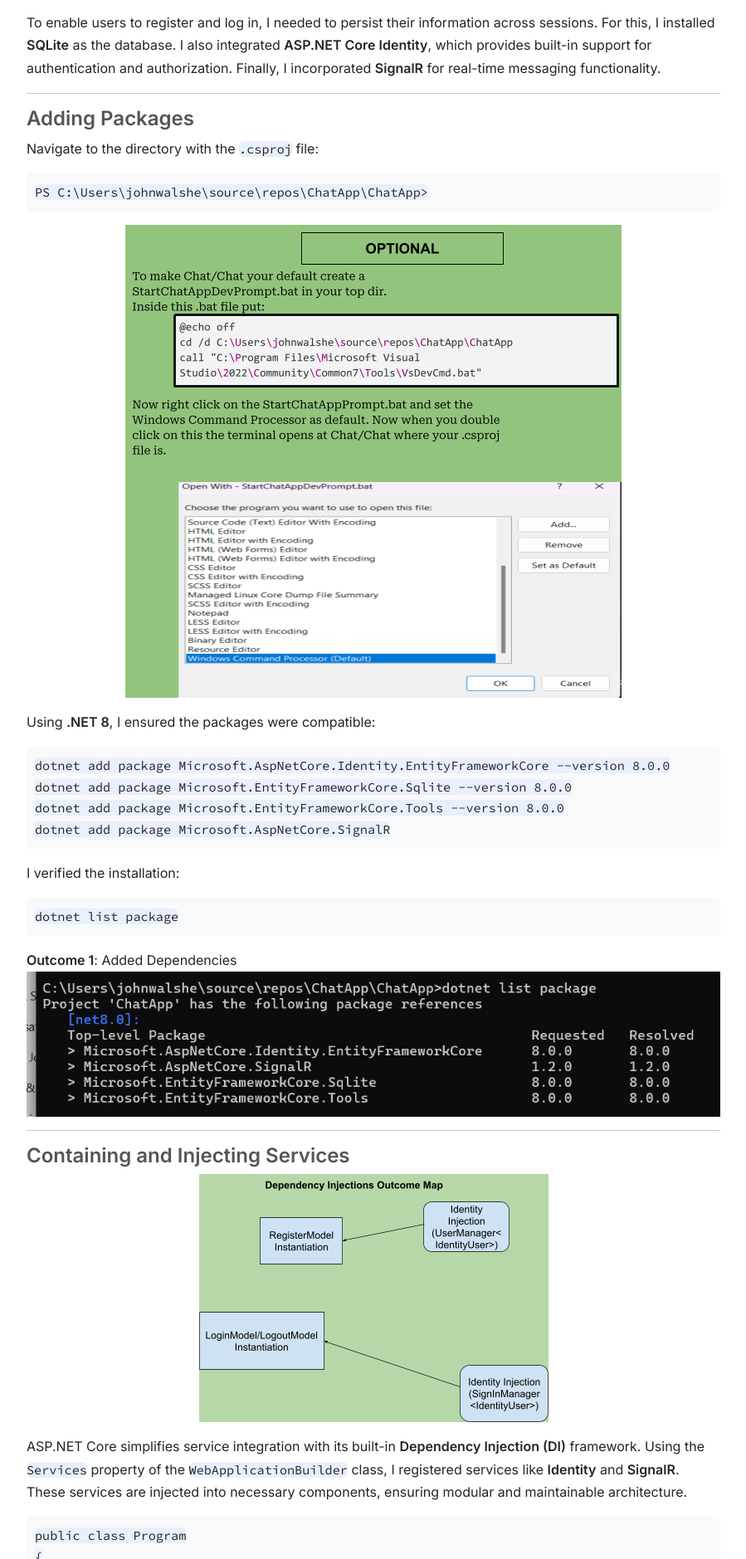
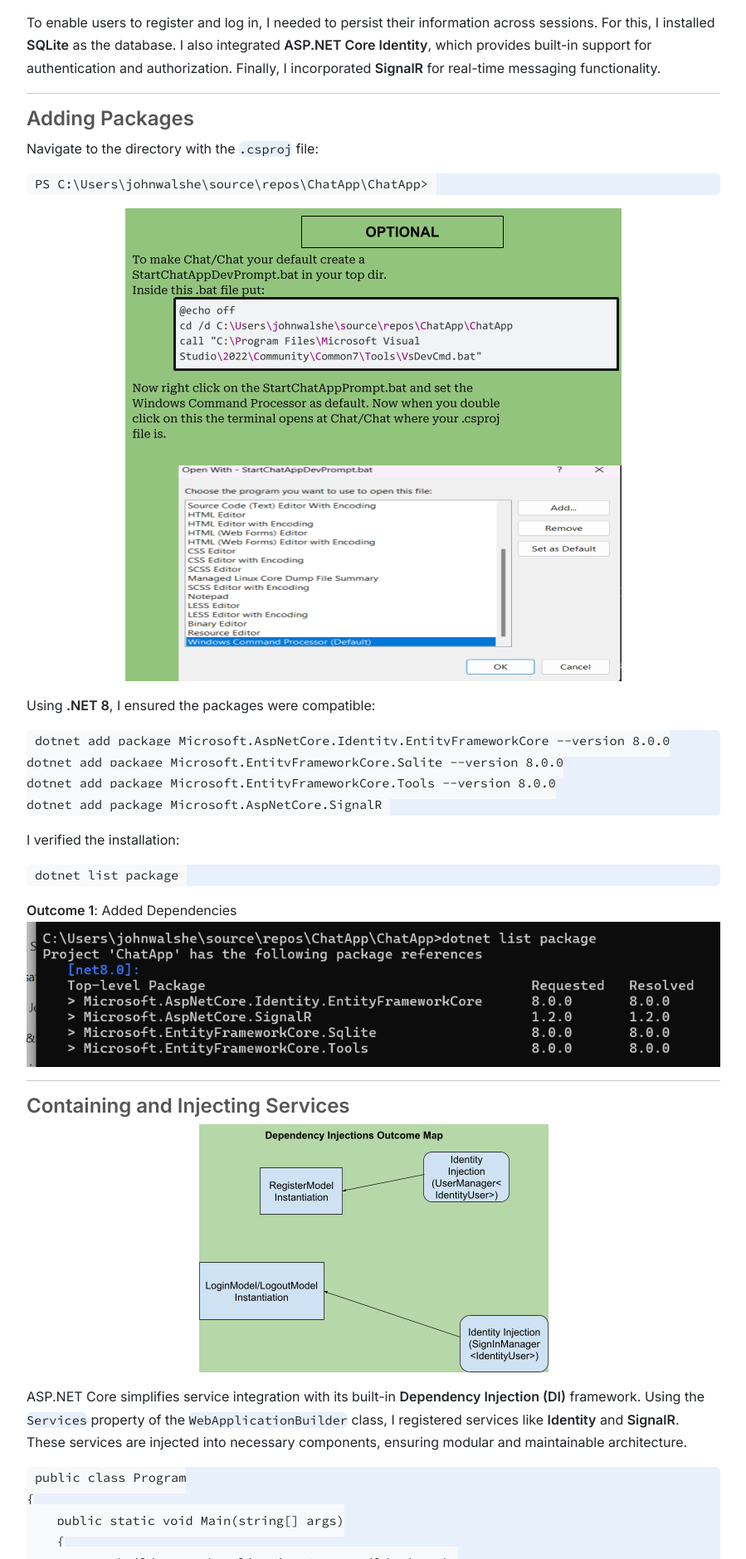
Before and after one commit to JWalshe86/ChatApp, a Jekyll site: the page built from docs/Index.md, in a window 1280 px wide. Shown: the part 2276-4155 px from the top of the page at 83% size, without its empty margins (190-1089 px from the left). Built offline with Jekyll 4.4.1, drawn with Linux system fonts in a browser that asks for light colours; our own code applies the rules of GitHub Pages for plain Markdown files.

Commit message:
Update custom.css

```diff
--- a/docs/assets/css/custom.css
+++ b/docs/assets/css/custom.css
@@ -134,20 +134,20 @@
     font-family: 'Source Code Pro', monospace;
 }
 /* Light gray for original code */
-pre code .original-code {
+pre code .original {
     color: #999 !important; /* Lighter gray */
     font-style: italic;
 }
 
-/* Dark black for updated code */
-pre code .updated-code {
+/* Darker black for updated code */
+pre code .updated {
     color: #222 !important; /* Stronger contrast */
     font-weight: bold;
 }
 
-/* Ensure entire pre block stays formatted correctly */
-pre {
-    background-color: #f8f9fa !important; /* Soft background */
+/* Optional: Add subtle background for clarity */
+pre code {
+    background-color: #f8f9fa !important; /* Soft gray */
     padding: 10px;
     border-radius: 6px;
     overflow-x: auto;
```
